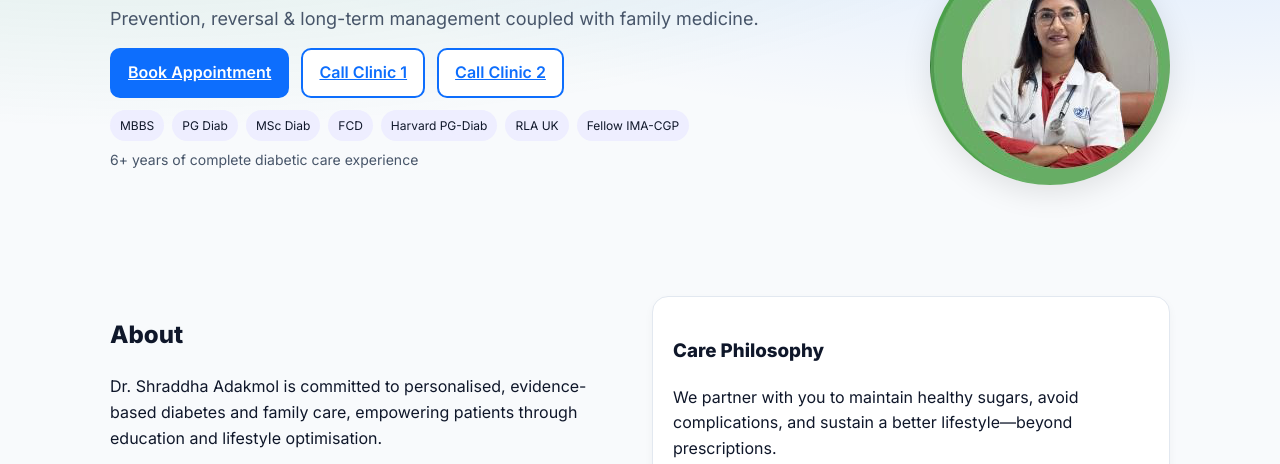
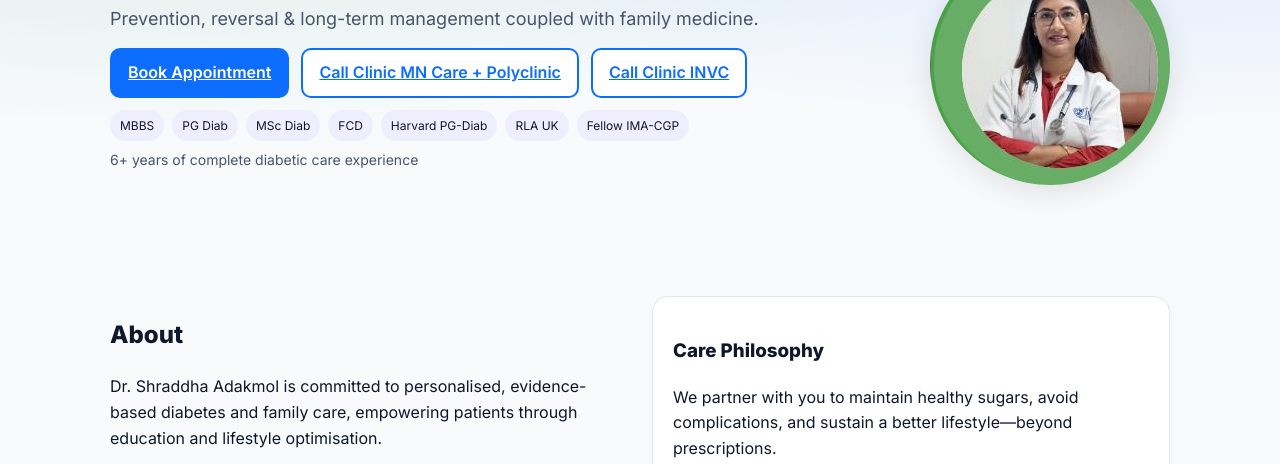
Before and after one commit to Captwagh/DrShraddhaAdakmol.com, a plain HTML site: page index.html in a window 1280 px wide. Shown: the part 178-642 px from the top of the page. Drawn offline with Linux system fonts and the light colour scheme.

Commit message:
Update index.html

```diff
--- a/index.html
+++ b/index.html
@@ -61,8 +61,8 @@
       <p class="lead">Prevention, reversal &amp; long-term management coupled with family medicine.</p>
       <div class="cta-row">
         <a class="btn primary" href="#book">Book Appointment</a>
-        <a class="btn outline" href="tel:+919769329129">Call&nbsp;Clinic&nbsp;1</a>
-        <a class="btn outline" href="tel:+918821882127">Call&nbsp;Clinic&nbsp;2</a>
+        <a class="btn outline" href="tel:+919769329129">Call&nbsp;Clinic&nbsp;MN Care + Polyclinic</a>
+        <a class="btn outline" href="tel:+918821882127">Call&nbsp;Clinic&nbsp;INVC</a>
       </div>
       <div class="badges">
         <span>MBBS</span><span>PG Diab</span><span>MSc Diab</span><span>FCD</span>
```
